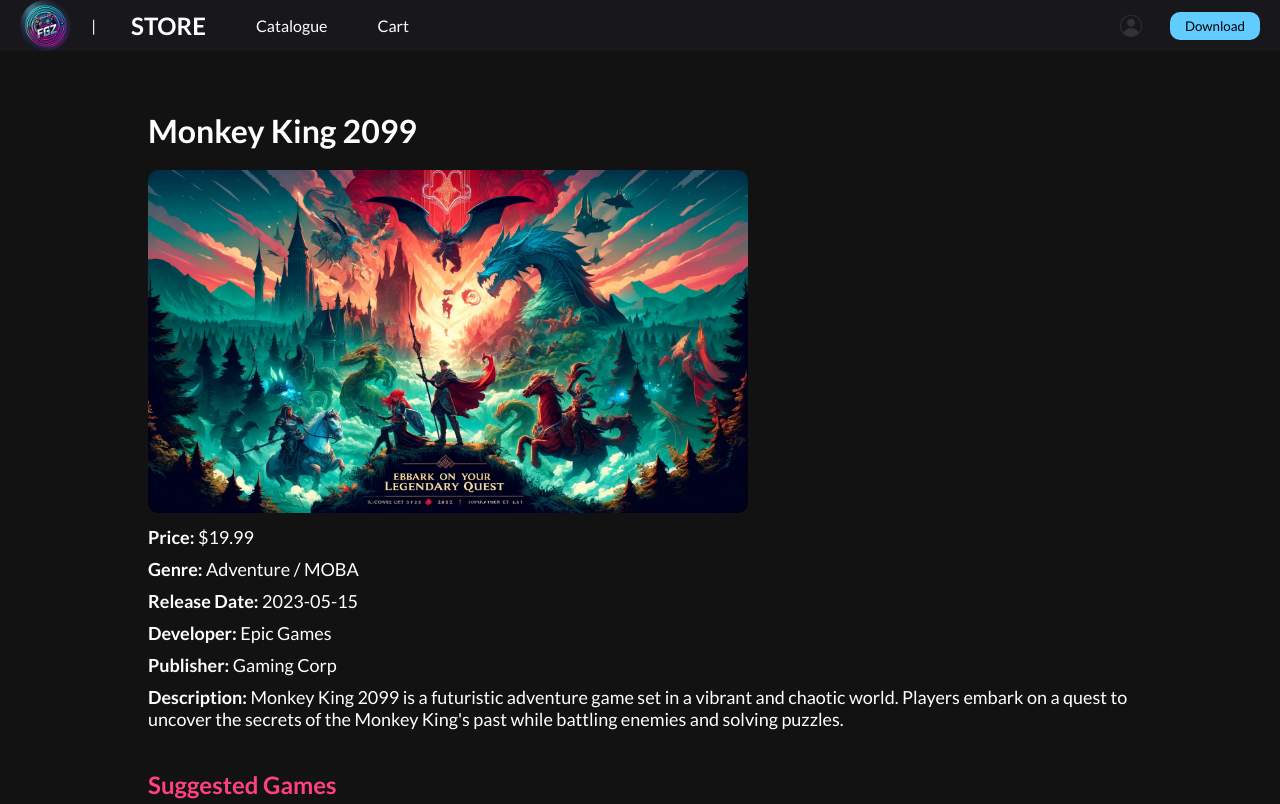
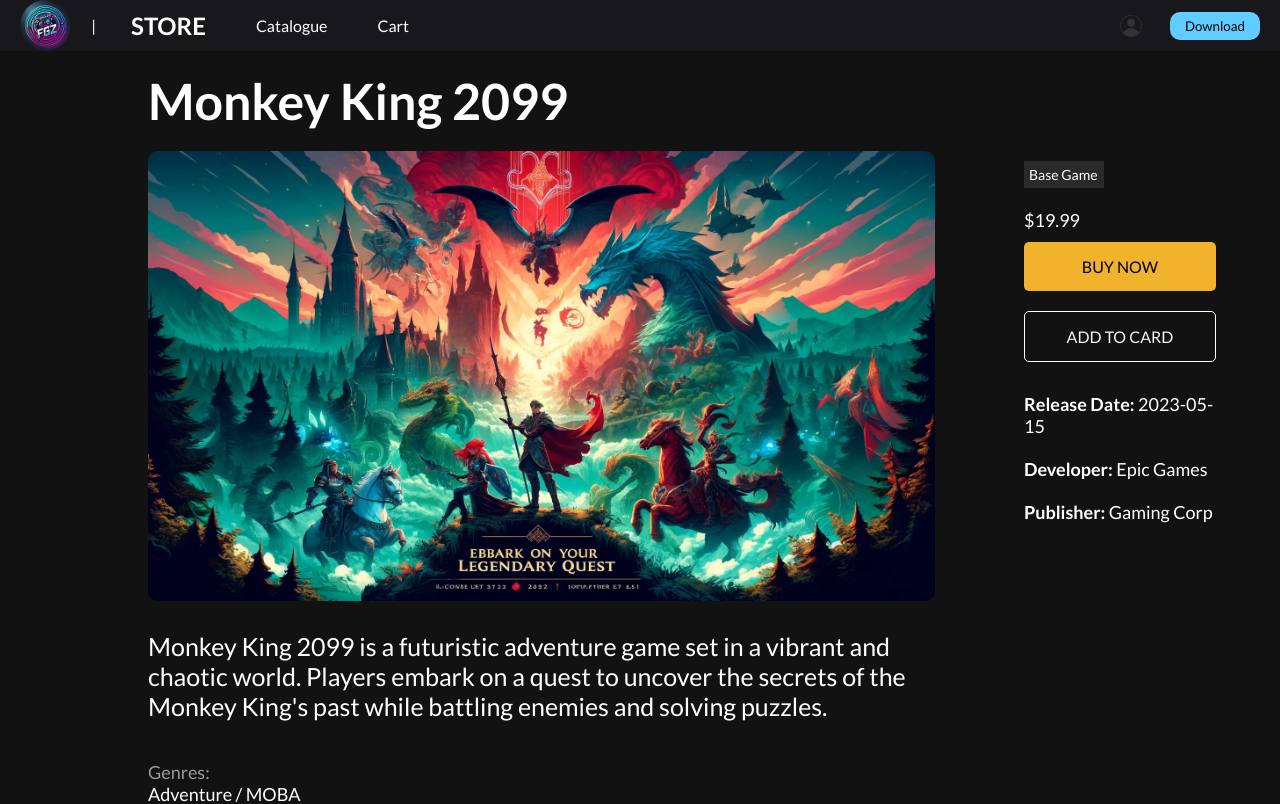
Before and after one commit to PhamHoaiTan/Single-Page, a React (Create React App) app in the folder web-game/: page /product/1 in a window 1280 px wide. Shown: the top 804 px of the page. Built offline with nearby package versions, Linux system fonts and the light colour scheme.

Commit message:
update css Product

```diff
--- a/web-game/src/Pages/Details/ProductDetail.css
+++ b/web-game/src/Pages/Details/ProductDetail.css
@@ -7,15 +7,16 @@
     border-radius: 10px;
     color: #FFF;
     margin-top: 4%;
+
   }
-  .name{
-    margin-top: 40px;
+  .deltail-h1{
+    font-size: 50px;
   }
 
   .ProductDetail img {
     border-radius: 10px;
     width: 100%;
-    max-width: 600px;
+    max-width: 900px;
     height: auto;
   }
   .ProductDetail h1 {
@@ -27,3 +28,62 @@
     margin: 10px 0;
     color: #FFF;
   }
+  .details-content{
+    display: grid;
+    position: relative;
+    grid-template-columns: 80% 20%;
+    height: 80vh;
+  }
+  .base-game p{
+    font-size: 14px;
+    background-color: #2A2A2A;
+    width: 80px;
+    padding: 5px;
+  }
+  /* Left Details */
+  .detail-left{
+    display: flex;
+    flex-direction: column;
+    gap: 20px;
+  }
+  .detail-left .genres{
+    color: #9A9A9A;
+  }
+  .detail-description p{
+    font-size: 25px;
+  }
+  /* Right Details */
+  .detail-right{
+    width: 15vw;
+    display: flex;
+    position: fixed;
+    flex-direction: column;
+    gap: 1px;
+    left: 80%;
+  }
+  .detail-bt button{
+      width: 100%;
+      padding: 15px;
+      margin-bottom: 20px;
+      font-size: 1em;
+      border-radius: 5px;
+      cursor: pointer;
+  }
+  .detail-bt .buyNow{
+    background-color: #F1B22C;
+    border: none;
+  }
+  .detail-bt .buyNow:hover{
+    background-color: #CA9625;
+  }
+  .detail-bt .addToCard{
+    background-color: #121212;
+    color: #F5F5F5;
+    border: white 1px solid;
+  }
+  .detail-bt .addToCard:hover {
+    background-color: #868686;
+  }
+  .suggestion{
+    position: relative;
+  }
--- a/web-game/src/Pages/Details/ProductDetail.jsx
+++ b/web-game/src/Pages/Details/ProductDetail.jsx
@@ -15,20 +15,30 @@ function ProductDetail() {
 
   return (
     <div className="ProductDetail">
-      <div className="name">
-      <h1>{product.name}</h1>
+      <div className="name"><h1 className='deltail-h1'>{product.name}</h1></div>
+      <div className="details-content">
+        {/* Detail Left */}
+        <div className="detail-left">
+      <img src={product.image} alt={product.name} />
+      <div className="detail-description"><p>{product.description}</p></div>
+      <p><span className='genres'>Genres:</span><br /> {product.genre}</p>
+        </div>
+        {/* Detail Right */}
+      <div className="detail-right">
+      <div  className='base-game'><p>Base Game</p></div>
+      <p>{product.price}</p>
+      <div className="detail-bt">
+      <button className='buyNow'>BUY NOW</button><br></br>
+      <button className='addToCard'>ADD TO CARD</button>
       </div>
-      <div className="details-content">
-
-      <img src={product.image} alt={product.name} />
-      <p><strong>Price:</strong> {product.price}</p>
-      <p><strong>Genre:</strong> {product.genre}</p>
       <p><strong>Release Date:</strong> {product.releaseDate}</p>
       <p><strong>Developer:</strong> {product.developer}</p>
       <p><strong>Publisher:</strong> {product.publisher}</p>
-      <p><strong>Description:</strong> {product.description}</p>
       </div>
+      </div>
+      <div className="suggestion">
       <Suggestions genre={product.genre} currentGameId={product.id} />
+      </div>
     </div>
   );
 }
```
